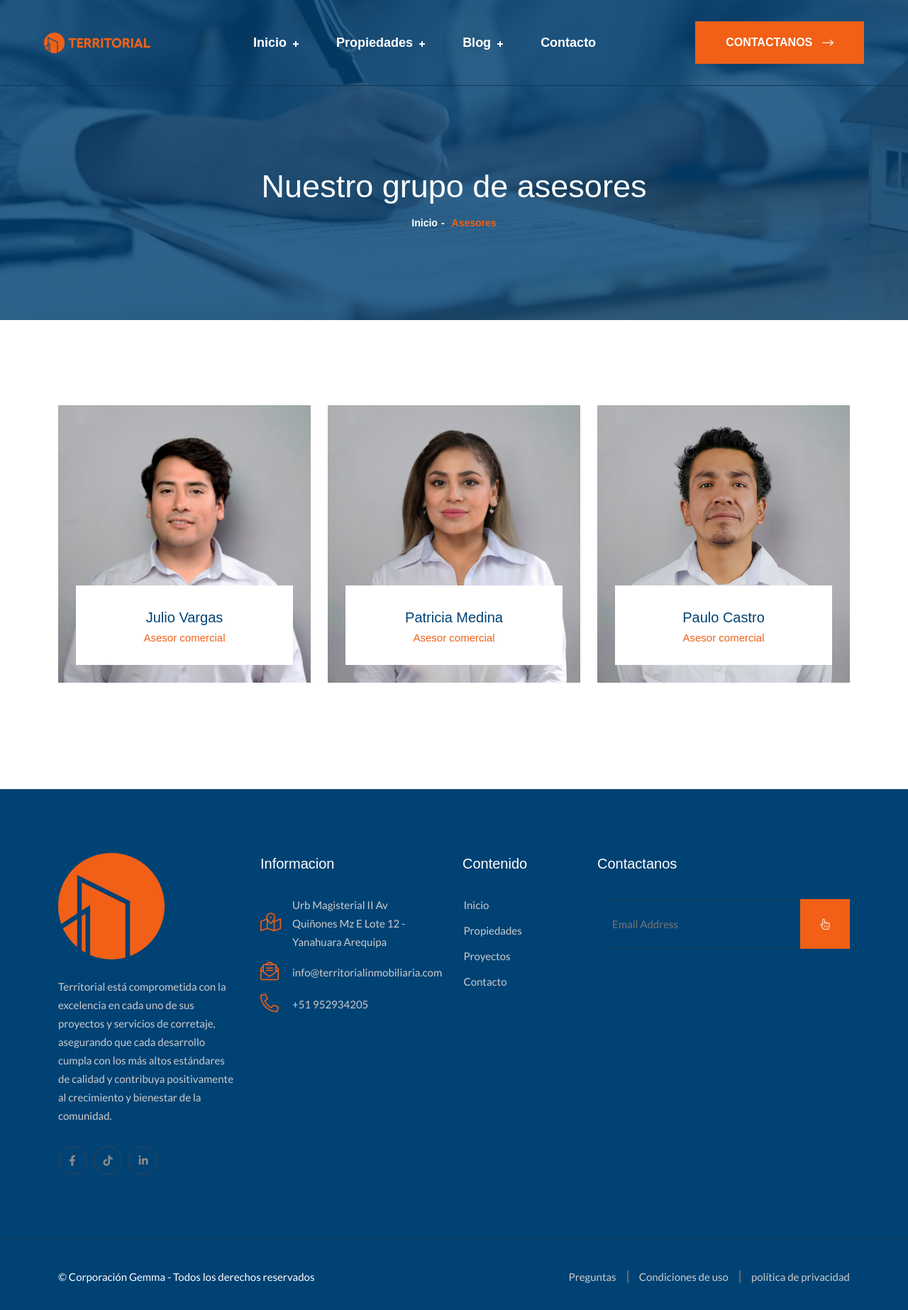
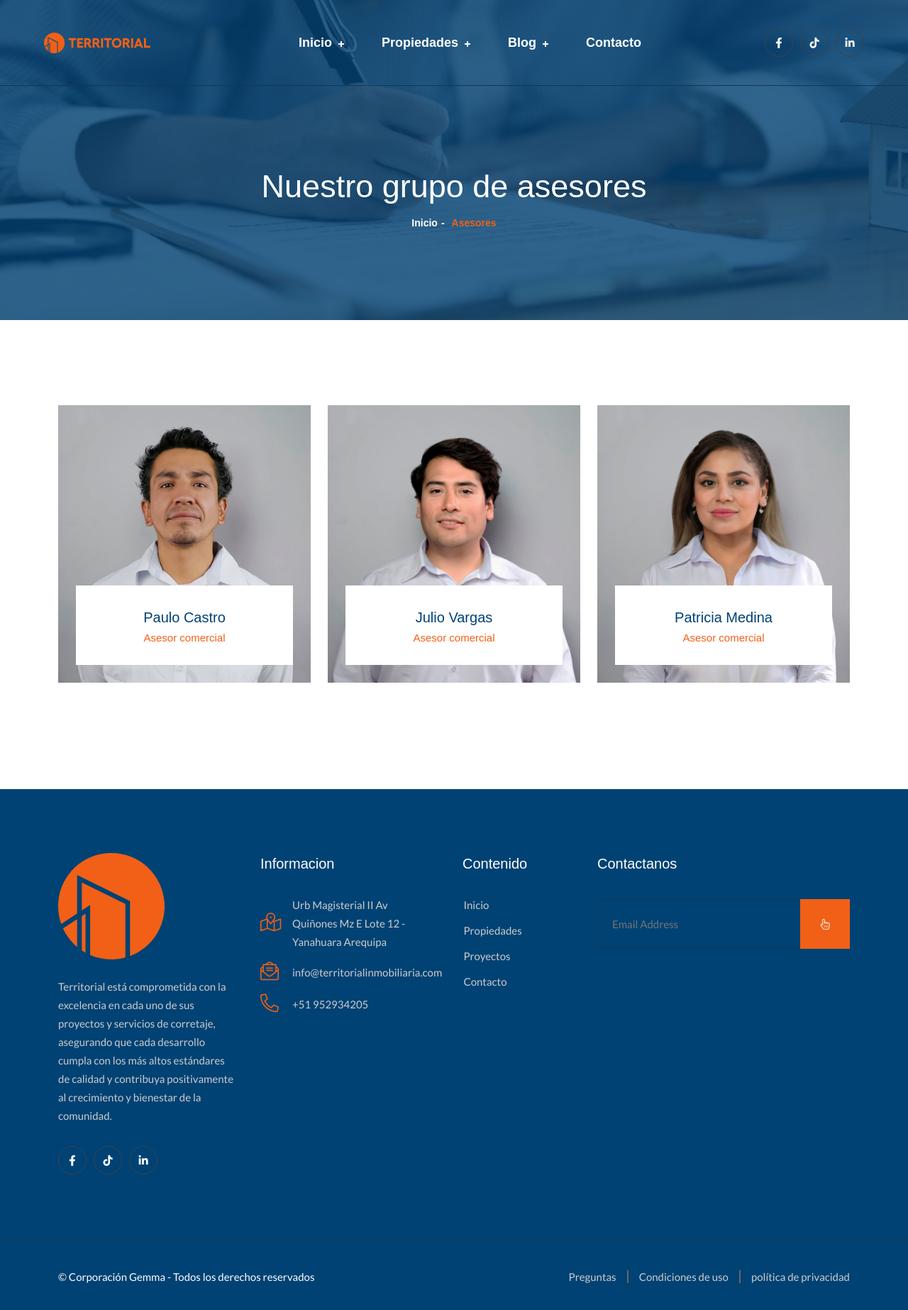
Before and after one commit to XiomaraHuamani/web-next-inmobiliaria, a Next.js app: page /team in a window 1280 px wide. Shown: the top 1846 px of the page at 71% size. Built offline with nearby package versions, Linux system fonts and the light colour scheme; a web font is replaced by a local one.

Commit message:
territorial cambiod

```diff
--- a/app/header/HeaderOne.jsx
+++ b/app/header/HeaderOne.jsx
@@ -3,6 +3,7 @@
 import React, { useEffect, useState } from "react";
 import { Blog, Home, Page, Room } from "./Menu";
 import DropDown from "./DropDown";
+import Social from "../socials/page";
 import Link from "next/link";
 
 export default function HeaderOne({ variant }) {
@@ -70,8 +71,11 @@ export default function HeaderOne({ variant }) {
                             </div>
                         </div>
                         <div className="header__area-menubar-right-box">
-                            <div className="header__area-menubar-right-box-btn">
+                            {/*       <div className="header__area-menubar-right-box-btn">
                                 <Link className="theme-btn" href="/contact">Contactanos<i className="fal fa-long-arrow-right"></i></Link>
+                            </div> */}
+                            <div className="footer__area-widget-about-social text-white">
+                                <Social />
                             </div>
                         </div>
                     </div>
--- a/app/socials/page.jsx
+++ b/app/socials/page.jsx
@@ -6,7 +6,7 @@ const Social = () => {
       <ul>
         <li>
           <Link href="https://web.facebook.com/territorialinmobiliariaperu/?locale=es_LA&_rdc=1&_rdr" target="_blank">
-            <i className="fab fa-facebook-f"></i>
+            <i className="fab fa-facebook-f text-white"></i>
           </Link>
         </li>
         {/* <li>
@@ -21,12 +21,12 @@ const Social = () => {
         </li> */}
         <li>
           <Link href="https://www.tiktok.com/@territorial.inmobiliaria" target="_blank">
-            <i className="fab fa-tiktok"></i>
+            <i className="fab fa-tiktok text-white"></i>
           </Link>
         </li>
         <li>
           <Link href="https://www.linkedin.com/company/territorial-inmobiliaria/" target="_blank">
-            <i className="fab fa-linkedin-in"></i>
+            <i className="fab fa-linkedin-in text-white"></i>
           </Link>
         </li>
       </ul>
--- a/app/testimonial/testimonial.jsx
+++ b/app/testimonial/testimonial.jsx
@@ -3,9 +3,9 @@ import { Swiper, SwiperSlide } from "swiper/react";
 import { Autoplay, Pagination } from "swiper/modules";
 
 const testimonialData = [
-    { image: "/img/asesores/Julio.png", name: 'Julio Vargas', position: 'Asesor Comercial', des: 'Soy asesor comercial con más de 10 años de experiencia en el sector inmobiliario. Mi conocimiento profundo del mercado y mi capacidad para identificar oportunidades de inversión me han convertido en un referente para mis clientes. Me destaco por mi habilidad para negociar y cerrar tratos, siempre buscando el mejor beneficio para mis clientes. Además, mi enfoque centrado en el cliente y mi dedicación para entender sus necesidades individuales garantizan un servicio personalizado y eficiente.' },
-    { image: "/img/asesores/Patricia.png", name: 'Patricia Medina', position: 'Asesor Comercial', des: 'Soy una asesora comercial conocida por mi meticulosidad y atención al detalle. Con más de 8 años en el rubro, he ayudado a numerosos clientes a encontrar su hogar ideal o la inversión perfecta. Mi habilidad para realizar análisis de mercado precisos y mi talento para presentar propiedades de manera atractiva hacen de mí una experta invaluable. También soy muy apreciada por mi empatía y mi capacidad para construir relaciones duraderas con mis clientes.' },
-    { image: "/img/asesores/Paulo.png", name: 'Paulo Castro', position: 'Asesor Comercial', des: 'Soy un asesor comercial dinámico y proactivo con más de 11 años de experiencia en el sector inmobiliario. Con una pasión por la innovación, siempre estoy a la vanguardia de las últimas tendencias y tecnologías que pueden beneficiar a mis clientes. Mi enfoque estratégico y mi capacidad para adaptarme rápidamente a los cambios del mercado me permiten ofrecer soluciones creativas y efectivas. Soy conocido por mi energía y mi compromiso con la excelencia, siempre buscando superar las expectativas de mis clientes.' },
+  { image: "/img/asesores/Paulo.png", name: 'Paulo Castro', position: 'Asesor Comercial', des: 'Soy un asesor comercial dinámico y proactivo con más de 11 años de experiencia en el sector inmobiliario. Con una pasión por la innovación, siempre estoy a la vanguardia de las últimas tendencias y tecnologías que pueden beneficiar a mis clientes. Mi enfoque estratégico y mi capacidad para adaptarme rápidamente a los cambios del mercado me permiten ofrecer soluciones creativas y efectivas. Soy conocido por mi energía y mi compromiso con la excelencia, siempre buscando superar las expectativas de mis clientes.' },
+  { image: "/img/asesores/Julio.png", name: 'Julio Vargas', position: 'Asesor Comercial', des: 'Soy asesor comercial con más de 10 años de experiencia en el sector inmobiliario. Mi conocimiento profundo del mercado y mi capacidad para identificar oportunidades de inversión me han convertido en un referente para mis clientes. Me destaco por mi habilidad para negociar y cerrar tratos, siempre buscando el mejor beneficio para mis clientes. Además, mi enfoque centrado en el cliente y mi dedicación para entender sus necesidades individuales garantizan un servicio personalizado y eficiente.' },
+  { image: "/img/asesores/Patricia.png", name: 'Patricia Medina', position: 'Asesor Comercial', des: 'Soy una asesora comercial conocida por mi meticulosidad y atención al detalle. Con más de 8 años en el rubro, he ayudado a numerosos clientes a encontrar su hogar ideal o la inversión perfecta. Mi habilidad para realizar análisis de mercado precisos y mi talento para presentar propiedades de manera atractiva hacen de mí una experta invaluable. También soy muy apreciada por mi empatía y mi capacidad para construir relaciones duraderas con mis clientes.' },
 ]
 
 const Testimonial = () => {
--- a/components/data/team.js
+++ b/components/data/team.js
@@ -10,6 +10,11 @@ import Paulo from '@/public/img/asesores/PauloG.png';
 
 const teams = [
     {
+        name: "Paulo Castro",
+        status: "Asesor comercial",
+        img: Paulo
+    },
+    {
         name: "Julio Vargas",
         status: "Asesor comercial",
         img: Julio
@@ -19,11 +24,7 @@ const teams = [
         status: "Asesor comercial",
         img: Patricia
     },
-    {
-        name: "Paulo Castro",
-        status: "Asesor comercial",
-        img: Paulo
-    },
+
     // {
     //     name: "David Fincher",
     //     status: "Senior Member",
```
